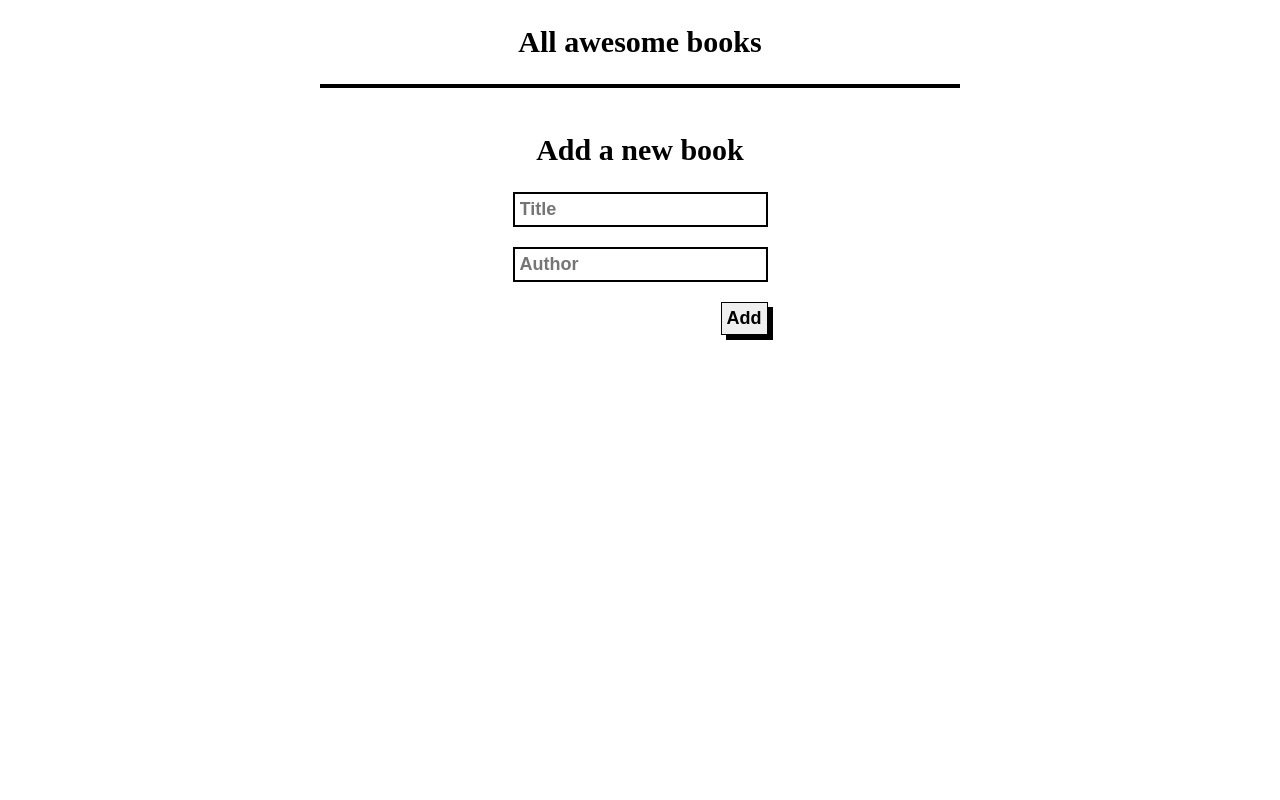
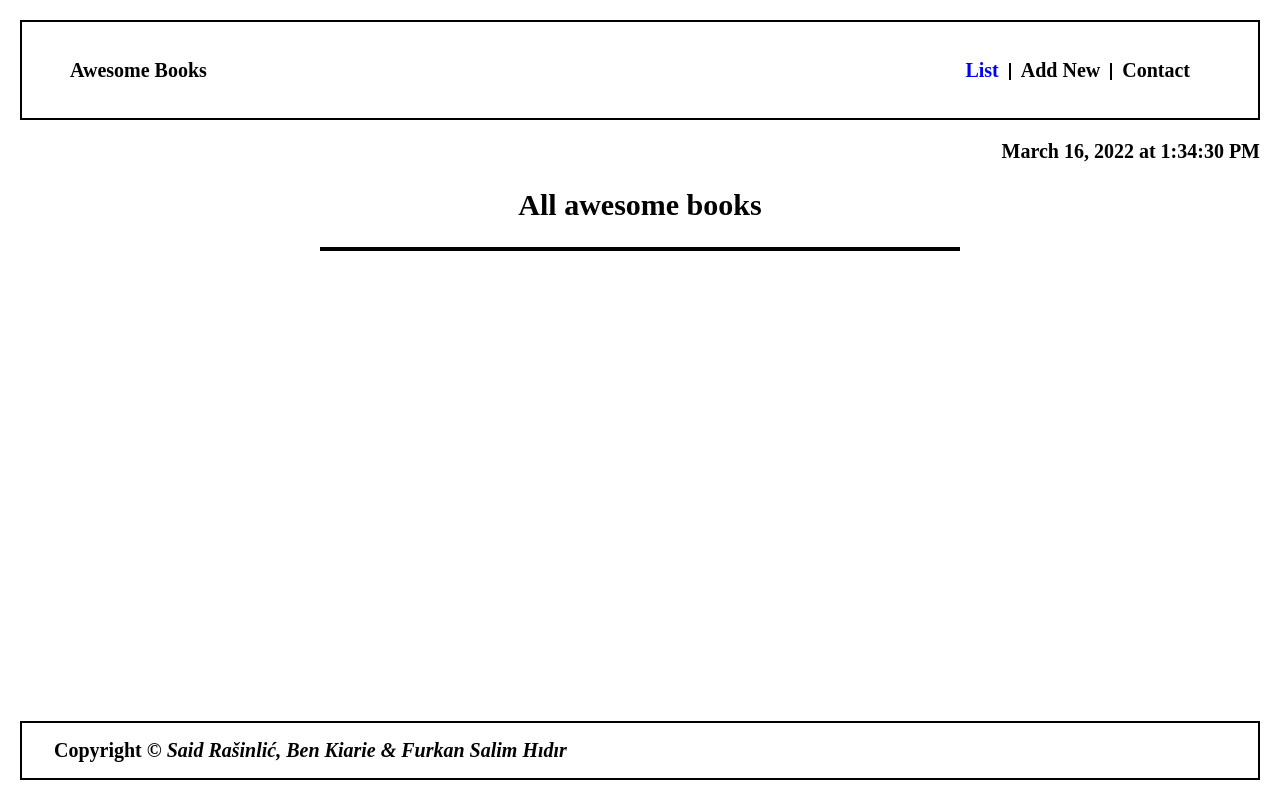
Before and after one commit to Fsher07/plain-js-with-objects, a website: page index.html in a window 1280 px wide. Drawn offline with nearby package versions, Linux system fonts and the light colour scheme.

Commit message:
Add footer and navbar

```diff
--- a/index.html
+++ b/index.html
@@ -11,7 +11,7 @@
 
 <body>
 
- <!-- <header id="header">
+ <header id="header">
   <nav class="navbar">
    <a href="#" id="nav-header">Awesome Books</a>
    <ul class="navbar-list">
@@ -20,12 +20,12 @@
     <li id="contact"><a class="listBtn" href="#book-contact-section">Contact</a></li>
    </ul>
   </nav>
- </header> -->
+ </header>
 
  <main>
-  <!-- <div id="dateWrapper">
+  <div id="dateWrapper">
    <p id="date"></p>
-  </div> -->
+  </div>
 
   <div class="flex-container">
    <section class="section active" id="book-list-section">
@@ -48,7 +48,7 @@
     </form>
    </section>
 
-   <!-- <section class="section" id="book-contact-section">
+   <section class="section" id="book-contact-section">
     <h1>Contact Information</h1>
     <div>
      <p>Do you have any questions or you just want to say "Hello"?<br>You can reach out to us!</p>
@@ -59,13 +59,13 @@
      <li>Our phone number : 11117770999</li>
      <li>Our address : Microverse 23, 53215 Microcity, Microland.</li>
     </ul>
-   </section> -->
+   </section>
   </div>
  </main>
 
- <!-- <footer id="footer">
-  <p>Copyright &copy; <span>Said Rašinlić, Mehdi Rahal &amp; Nicholas Mutale</span></p>
- </footer> -->
+ <footer id="footer">
+  <p>Copyright &copy; <span>Said Rašinlić, Ben Kiarie &amp; Furkan Salim Hıdır</span></p>
+ </footer>
 
  <script src="./script.js"></script>
  <script src="https://code.jquery.com/jquery-3.6.0.js" integrity="sha256-H+K7U5CnXl1h5ywQfKtSj8PCmoN9aaq30gDh27Xc0jk=" crossorigin="anonymous"></script>
--- a/style.css
+++ b/style.css
@@ -67,11 +67,11 @@ body {
   font-size: 20px;
 }
 
-/* #book-contact-section,
+#book-contact-section,
 #book-add-section,
 #book-list-section {
   display: none;
-} */
+}
 
 #book-list-section {
   position: relative;
```
